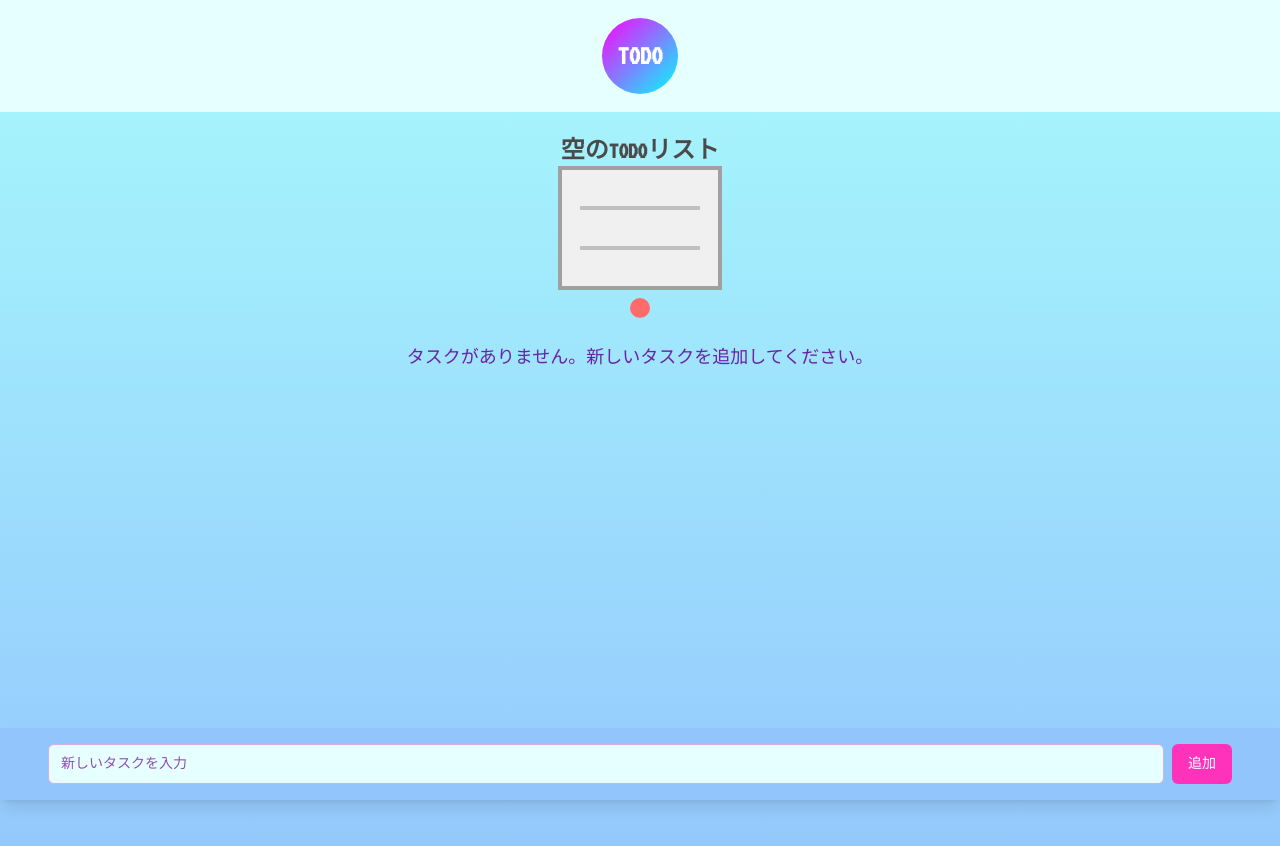
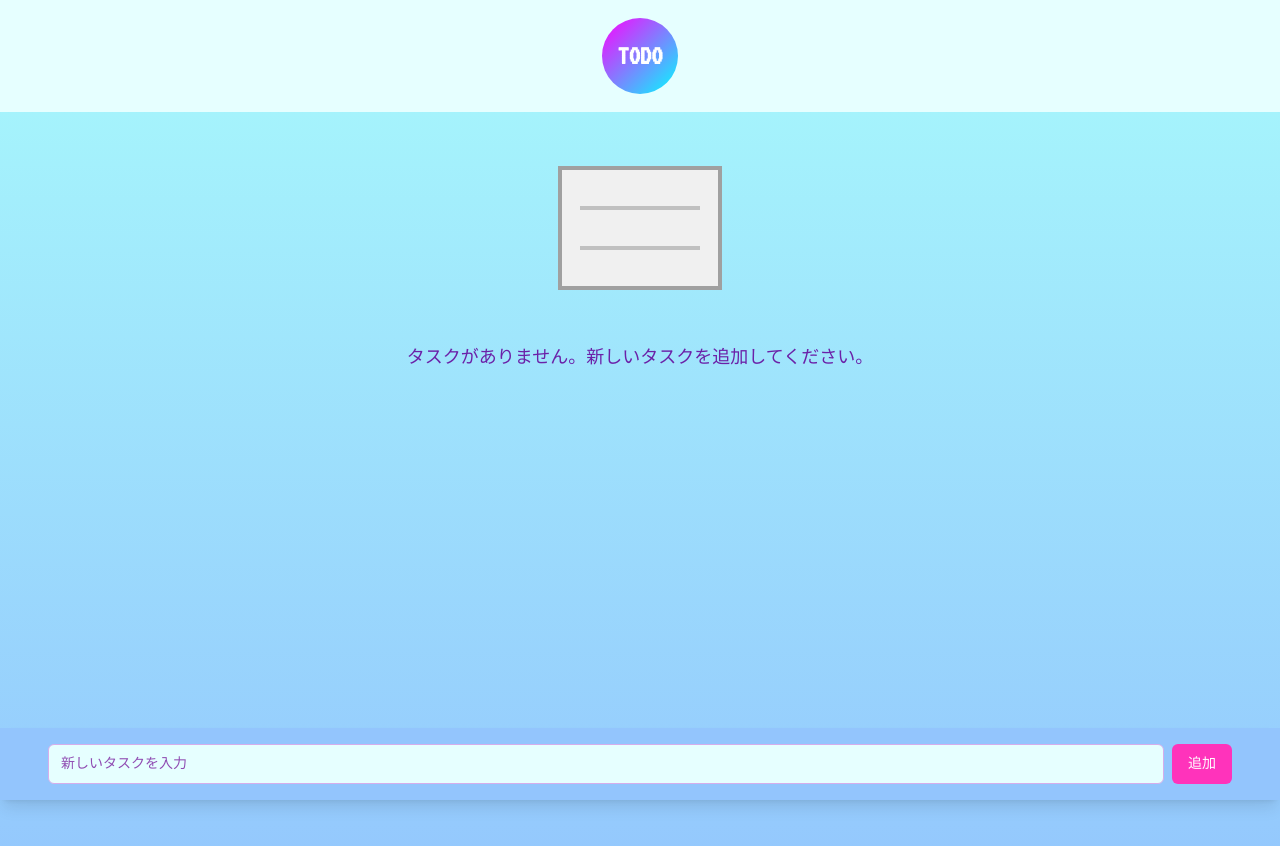
Before and after one commit to kentaro/todo, a Next.js app: page / in a window 1280 px wide. Shown: the top 846 px of the page. Built offline with nearby package versions, Linux system fonts and the light colour scheme.

Commit message:
図がださいので、シンプルにTODOがからであることを表す画像をSVGで描いてください。文字はいらないです。

```diff
--- a/src/components/empty-todo-svg.tsx
+++ b/src/components/empty-todo-svg.tsx
@@ -2,12 +2,8 @@ import React from 'react';
 
 export const EmptyTodoSVG: React.FC = () => (
   <svg width="200" height="200" viewBox="0 0 200 200" xmlns="http://www.w3.org/2000/svg">
-    <rect x="20" y="40" width="160" height="120" fill="#f0f0f0" stroke="#a0a0a0" strokeWidth="4" />
-    <line x1="40" y1="80" x2="160" y2="80" stroke="#c0c0c0" strokeWidth="4" />
-    <line x1="40" y1="120" x2="160" y2="120" stroke="#c0c0c0" strokeWidth="4" />
-    <circle cx="100" cy="180" r="10" fill="#ff6b6b" />
-    <text x="100" y="30" fontSize="24" fontWeight="bold" textAnchor="middle" fill="#4a4a4a">
-      空のTODOリスト
-    </text>
+    <rect x="20" y="40" width="160" height="120" fill="#f0f0f0" stroke="#a0a0a0" stroke-width="4" />
+    <line x1="40" y1="80" x2="160" y2="80" stroke="#c0c0c0" stroke-width="4" />
+    <line x1="40" y1="120" x2="160" y2="120" stroke="#c0c0c0" stroke-width="4" />
   </svg>
 );
```
Also changed, not shown: src/components/y2k-logo.tsx (line endings or trailing spaces).
